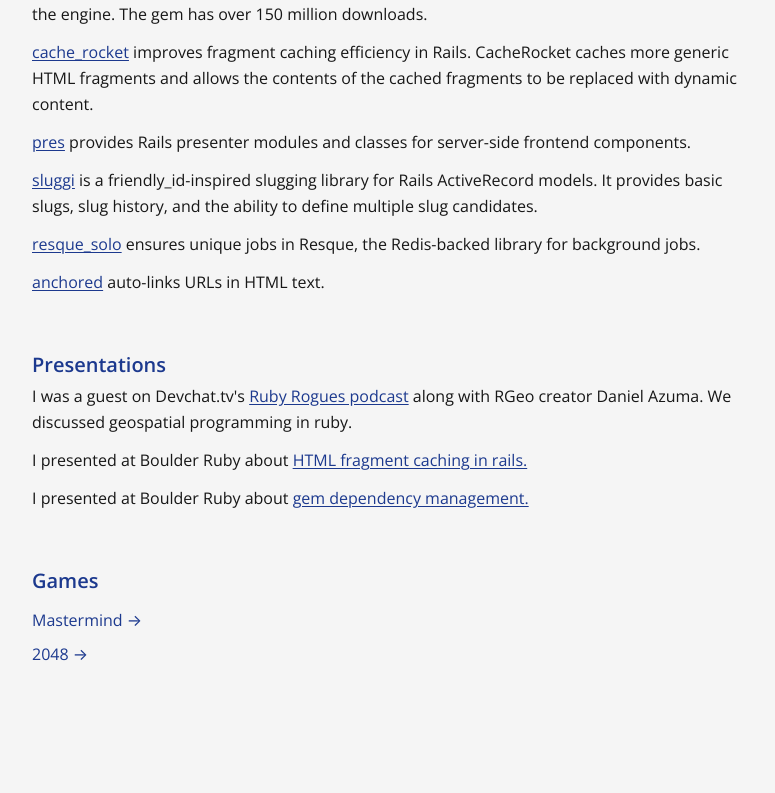
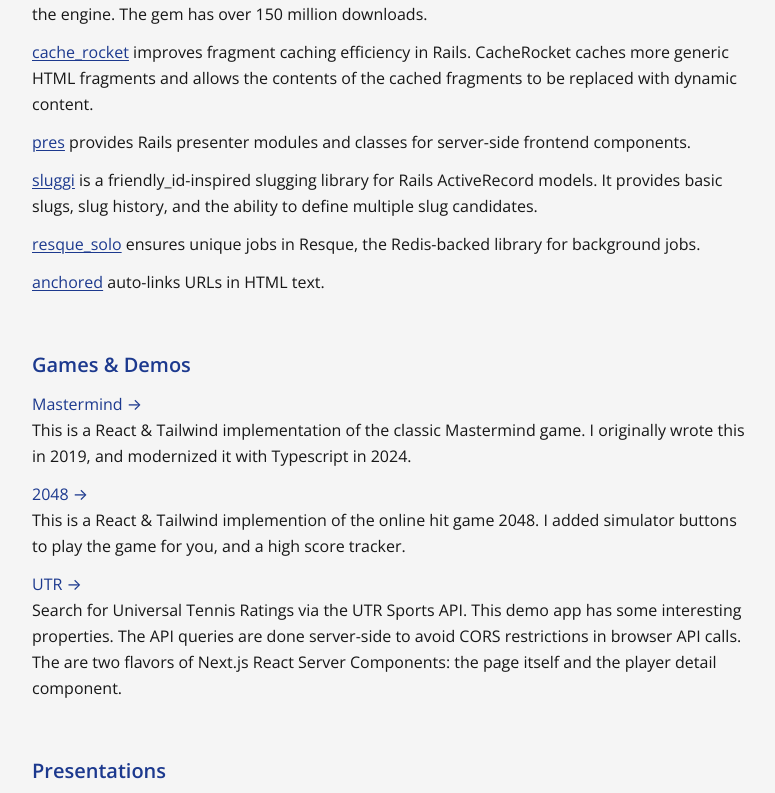
Before and after one commit to teeparham/next, a Next.js app: page / in a window 1280 px wide. Shown: the part 2003-2796 px from the top of the page, without its empty margins (384-1159 px from the left). Before the commit the page ends 2750 px from the top, so only its background shows below. Built offline with nearby package versions, Linux system fonts and the light colour scheme.

Commit message:
Main page updates: UTR link, descriptions

```diff
--- a/app/page.tsx
+++ b/app/page.tsx
@@ -64,14 +64,14 @@
           </a>
         </li>
         <li className="mb-2">
-          <a href="#presentations" className="group">
-            PRESENTATIONS&nbsp;
+          <a href="#games" className="group">
+            GAMES & DEMOS&nbsp;
             <Arrow />
           </a>
         </li>
         <li>
-          <a href="#games" className="group">
-            GAMES&nbsp;
+          <a href="#presentations" className="group">
+            PRESENTATIONS&nbsp;
             <Arrow />
           </a>
         </li>
@@ -279,6 +279,40 @@
               </ul>
             </section>
             <section className="mb-12">
+              <h3 className={cx("pt-2 mb-3", css.h3)} id="games">
+                Games & Demos
+              </h3>
+              <Link href="/mastermind" className={cx("group block", css.h2)}>
+                Mastermind&nbsp;
+                <Arrow />
+              </Link>
+              <div className="mb-3">
+                This is a React & Tailwind implementation of the classic
+                Mastermind game. I originally wrote this in 2019, and modernized
+                it with Typescript in 2024.
+              </div>
+              <Link href="/2048" className={cx("group block", css.h2)}>
+                2048&nbsp;
+                <Arrow />
+              </Link>
+              <div className="mb-3">
+                This is a React & Tailwind implemention of the online hit game
+                2048. I added simulator buttons to play the game for you, and a
+                high score tracker.
+              </div>
+              <Link href="/utr" className={cx("group block", css.h2)}>
+                UTR&nbsp;
+                <Arrow />
+              </Link>
+              <div>
+                Search for Universal Tennis Ratings via the UTR Sports API. This
+                demo app has some interesting properties. The API queries are
+                done server-side to avoid CORS restrictions in browser API
+                calls. The are two flavors of Next.js React Server Components:
+                the page itself and the player detail component.
+              </div>
+            </section>
+            <section className="mb-12">
               <h3 className={cx("pt-2", css.h3)} id="presentations">
                 Presentations
               </h3>
@@ -303,22 +337,6 @@
                 </li>
               </ul>
             </section>
-            <section className="mb-12">
-              <h3 className={cx("pt-2 mb-3", css.h3)} id="games">
-                Games
-              </h3>
-              <Link
-                href="/mastermind"
-                className={cx("group block mb-2", css.h2)}
-              >
-                Mastermind&nbsp;
-                <Arrow />
-              </Link>
-              <Link href="/2048" className={cx("group block mb-2", css.h2)}>
-                2048&nbsp;
-                <Arrow />
-              </Link>
-            </section>
             <section className="my-12 lg:hidden">
               <hr className="mb-6 border-gray-800 dark:border-gray-200" />
               <div className="sm:flex">
--- a/app/utr/page.tsx
+++ b/app/utr/page.tsx
@@ -1,3 +1,4 @@
+import { BackHeader } from "../components/BackHeader";
 import { PageFooter } from "../components/PageFooter";
 import { SearchForm } from "./SearchForm";
 import { SearchResult } from "./SearchResult";
@@ -44,6 +45,7 @@
   return (
     <main className="container min-h-screen overflow-x-hidden">
       <div className="my-8 mx-4 sm:mx-8 lg:mx-auto max-w-3xl">
+        <BackHeader />
         <h1 className="mb-4 text-3xl text-blue-800 dark:text-blue-400">UTR</h1>
         <SearchForm />
         {players.length ? (
```
